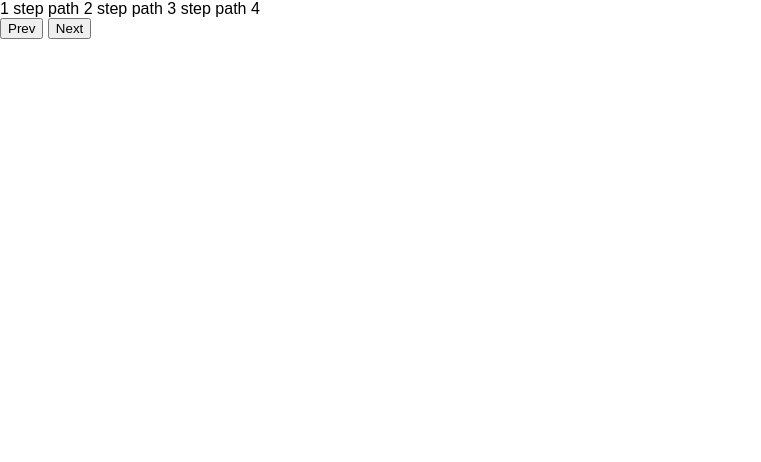
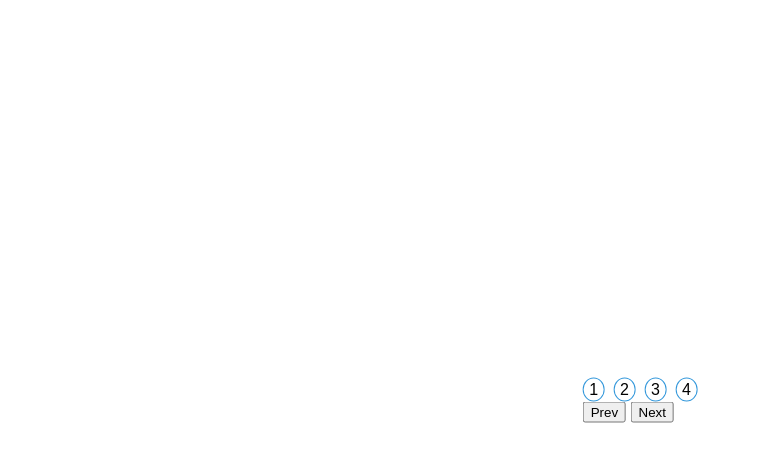
Before and after one commit to gsaurabhaxioned/jstask2, a plain HTML site: page index.html in a window 1280 px wide. Shown: the whole page, without its empty margins (0-761 px from the left). Drawn offline with Linux system fonts and the light colour scheme.

Commit message:
progress steps styling in progress

```diff
--- a/assets/css/style.css
+++ b/assets/css/style.css
@@ -99,7 +99,7 @@ li {
 
 /*for wrapper*/
 .wrapper {
-  max-width: 1360px;
+  max-width: 1519px;
   width: 86%;
   margin: 0 auto;
 }
@@ -120,7 +120,28 @@ li {
   main styling starts here
 =================================*/
 
+/* progress steps styling starts  */
 
+.progress-steps {
+  position: absolute;
+  top: 50%;
+  left: 50%;
+  transform: translate(-50%,-50%);
+}
+
+.step-number {
+  width: 20px;
+  height: 20px;
+  padding-top: 2px;
+  border: 1px solid #3498DB;
+  border-radius: 100%;
+  text-align: center;
+}
+
+.step-path {
+  text-indent: -9999px;
+  background-color: #3498DB;
+}
 
 
 
```
